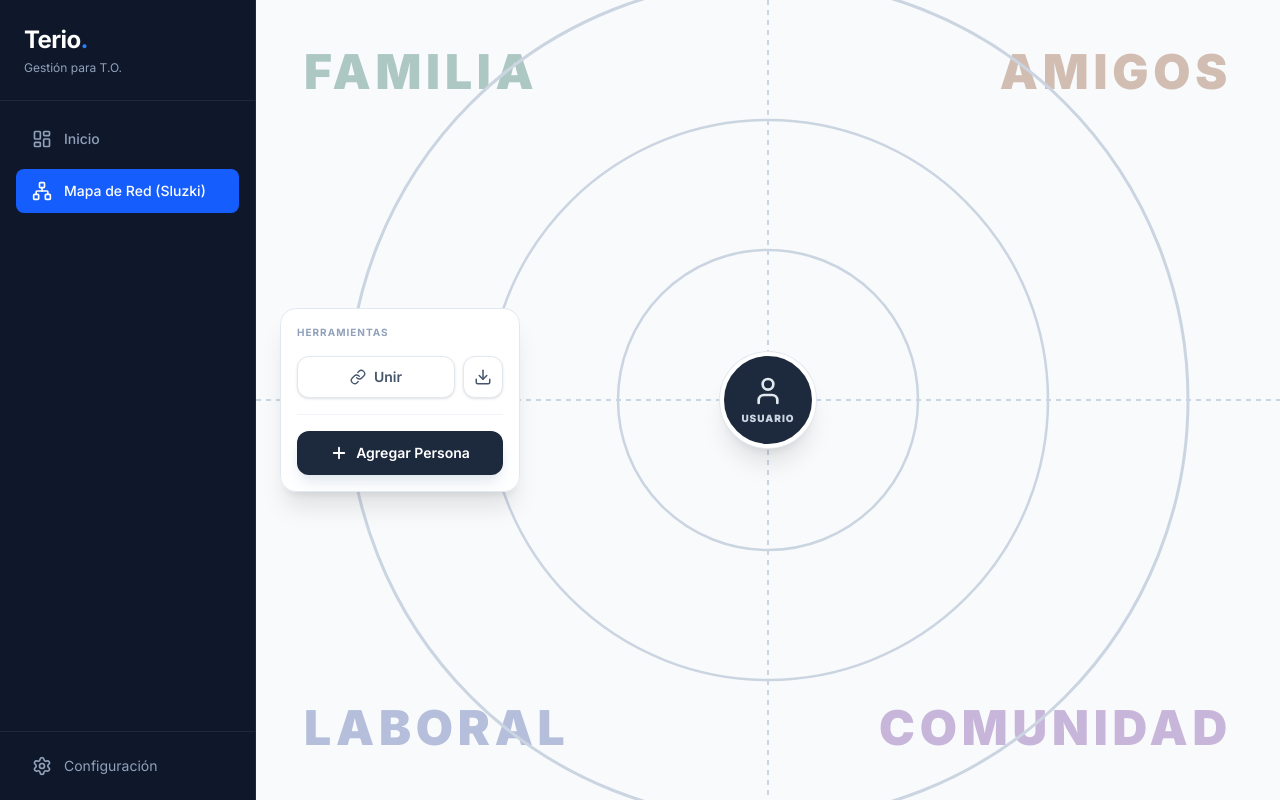
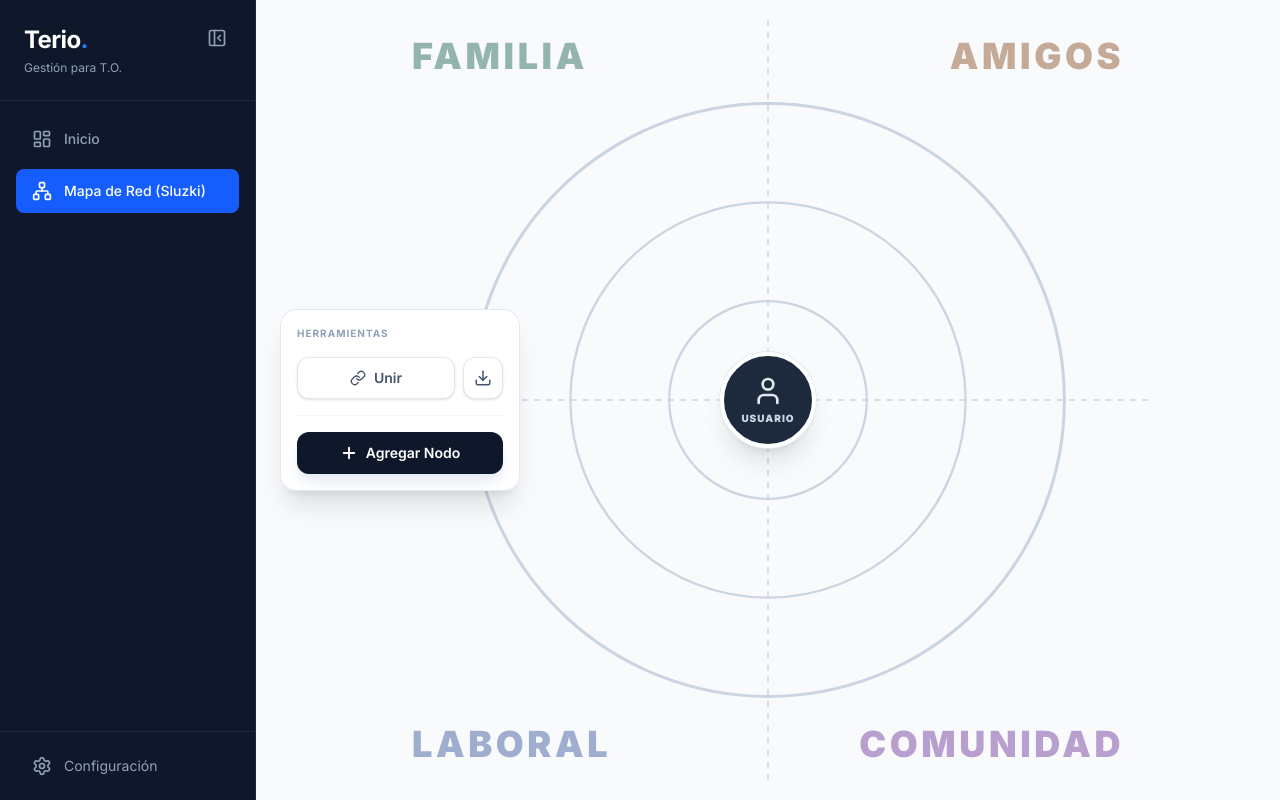
Before and after one commit to vcanio/Terio, a Next.js app: page /tools/sluzki in a window 1280 px wide. Built offline with nearby package versions, Linux system fonts and the light colour scheme.

Commit message:
Refactor layout structure with collapsible sidebar and responsive UI improvements

```diff
--- a/src/app/layout.tsx
+++ b/src/app/layout.tsx
@@ -1,7 +1,7 @@
 import type { Metadata } from 'next';
 import { Inter } from 'next/font/google';
 import './globals.css';
-import { Sidebar } from '@/components/layout/Sidebar';
+import AppLayout from '@/components/layout/AppLayout'; // Importamos el nuevo layout
 
 const inter = Inter({ subsets: ['latin'] });
 
@@ -18,18 +18,10 @@ export default function RootLayout({
   return (
     <html lang="es">
       <body className={`${inter.className} bg-slate-50 text-slate-900 overflow-hidden`}>
-        <div className="flex h-screen w-screen">
-
-          {/* 1. La Barra Lateral (Fija) */}
-          <Sidebar />
-
-          {/* 2. El Contenido Principal */}
-          {/* AGREGADO: 'ml-64' es vital. Empuja el contenido 256px a la derecha para respetar el menú */}
-          <main className="flex-1 ml-64 h-full relative bg-white">
-            {children}
-          </main>
-
-        </div>
+        {/* Reemplazamos la estructura manual por AppLayout que maneja el estado */}
+        <AppLayout>
+          {children}
+        </AppLayout>
       </body>
     </html>
   );
--- /dev/null
+++ b/src/components/layout/AppLayout.tsx
@@ -0,0 +1,37 @@
+'use client';
+
+import { useState } from 'react';
+import { Sidebar } from './Sidebar';
+import { PanelLeftOpen } from 'lucide-react';
+
+export default function AppLayout({ children }: { children: React.ReactNode }) {
+  const [isSidebarOpen, setIsSidebarOpen] = useState(true);
+
+  return (
+    <div className="flex h-screen w-screen relative overflow-hidden bg-slate-50">
+      <Sidebar
+        isOpen={isSidebarOpen}
+        toggle={() => setIsSidebarOpen(!isSidebarOpen)}
+      />
+
+      {!isSidebarOpen && (
+        <button
+          onClick={() => setIsSidebarOpen(true)}
+          className="fixed top-4 left-4 z-50 p-2.5 bg-slate-900 text-white rounded-xl shadow-lg hover:bg-slate-800 transition-all active:scale-95"
+          title="Mostrar menú"
+        >
+          <PanelLeftOpen size={20} />
+        </button>
+      )}
+
+      <main
+        className={`
+          flex-1 h-full relative transition-all duration-300 ease-in-out flex flex-col overflow-hidden
+          ${isSidebarOpen ? 'ml-64' : 'ml-0'}
+        `}
+      >
+        {children}
+      </main>
+    </div>
+  );
+}
--- a/src/components/layout/Sidebar.tsx
+++ b/src/components/layout/Sidebar.tsx
@@ -2,23 +2,48 @@
 
 import Link from 'next/link';
 import { usePathname } from 'next/navigation';
-import { LayoutDashboard, Network, Settings } from 'lucide-react';
+import { LayoutDashboard, Network, Settings, PanelLeftClose } from 'lucide-react';
+
+// Definimos las props que recibirá el componente
+interface SidebarProps {
+  isOpen?: boolean;
+  toggle?: () => void;
+}
 
 const menuItems = [
   { name: 'Inicio', href: '/', icon: LayoutDashboard },
   { name: 'Mapa de Red (Sluzki)', href: '/tools/sluzki', icon: Network },
 ];
 
-export function Sidebar() {
+export function Sidebar({ isOpen = true, toggle }: SidebarProps) {
   const pathname = usePathname();
 
   return (
-    <aside className="w-64 bg-slate-900 text-white h-screen flex flex-col fixed left-0 top-0 border-r border-slate-800">
-      <div className="p-6 border-b border-slate-800">
-        <h1 className="text-2xl font-bold tracking-tight">Terio<span className="text-blue-500">.</span></h1>
-        <p className="text-xs text-slate-400 mt-1">Gestión para T.O.</p>
+    <aside
+      className={`
+        fixed left-0 top-0 h-screen w-64 z-40
+        bg-slate-900 text-white border-r border-slate-800
+        flex flex-col transition-transform duration-300 ease-in-out
+        ${isOpen ? 'translate-x-0' : '-translate-x-full'}
+      `}
+    >
+      <div className="p-6 border-b border-slate-800 flex justify-between items-start">
+        <div>
+          <h1 className="text-2xl font-bold tracking-tight">Terio<span className="text-blue-500">.</span></h1>
+          <p className="text-xs text-slate-400 mt-1">Gestión para T.O.</p>
+        </div>
+
+        {/* Botón para cerrar dentro del Sidebar */}
+        <button
+          onClick={toggle}
+          className="text-slate-400 hover:text-white transition-colors p-1 rounded-md hover:bg-slate-800"
+          title="Ocultar menú"
+        >
+          <PanelLeftClose size={20} />
+        </button>
       </div>
-      <nav className="flex-1 p-4 space-y-2">
+
+      <nav className="flex-1 p-4 space-y-2 overflow-y-auto">
         {menuItems.map((item) => {
           const isActive = pathname === item.href;
           return (
@@ -35,8 +60,9 @@ export function Sidebar() {
           );
         })}
       </nav>
+
       <div className="p-4 border-t border-slate-800">
-        <button className="flex items-center gap-3 text-slate-400 hover:text-white px-4 py-2 w-full">
+        <button className="flex items-center gap-3 text-slate-400 hover:text-white px-4 py-2 w-full transition-colors rounded-lg hover:bg-slate-800">
           <Settings size={20} />
           <span className="text-sm">Configuración</span>
         </button>
--- a/src/components/tools/sluzki/Board.tsx
+++ b/src/components/tools/sluzki/Board.tsx
@@ -98,7 +98,7 @@ const DraggableNode = ({
       >
         <div
           className={`
-          w-20 h-20 rounded-full flex flex-col items-center justify-center
+          w-16 h-16 md:w-20 md:h-20 rounded-full flex flex-col items-center justify-center
           border-[3px] shadow-sm transition-all duration-200 bg-white
           ${style.border}
           ${
@@ -130,7 +130,7 @@ const DraggableNode = ({
           <input
             value={node.name}
             onChange={(e) => onChangeName(e.target.value)}
-            className={`w-16 bg-transparent text-center text-xs font-bold focus:outline-none ${style.text} placeholder-slate-400`}
+            className={`w-14 md:w-16 bg-transparent text-center text-[10px] md:text-xs font-bold focus:outline-none ${style.text} placeholder-slate-400`}
             placeholder="Nombre"
             onMouseDown={(e) => e.stopPropagation()}
           />
@@ -149,7 +149,6 @@ export default function SluzkiBoard() {
   const [sourceId, setSourceId] = useState<string | null>(null);
   const [mousePos, setMousePos] = useState({ x: 0, y: 0 });
 
-  // --- ESTADOS PARA EL MODAL ---
   const [isModalOpen, setIsModalOpen] = useState(false);
   const [modalName, setModalName] = useState("");
   const [modalType, setModalType] = useState<NodeType>("family");
@@ -176,30 +175,31 @@ export default function SluzkiBoard() {
       .catch((err) => console.error(err));
   }, [containerRef]);
 
-  // --- AGREGAR NODO DESDE EL MODAL ---
+  // --- AGREGAR NODO ---
   const handleAddMember = () => {
     if (!modalName.trim()) return;
 
     const id = Date.now().toString();
-    const radius = 220;
+    // Ajustamos el radio inicial para que caiga visualmente dentro de los círculos nuevos
+    const radius = 180;
 
     let minAngle = 0,
       maxAngle = 0;
 
     switch (modalType) {
-      case "family":
+      case "family": // Arriba Izquierda
         minAngle = Math.PI;
         maxAngle = 1.5 * Math.PI;
         break;
-      case "friend":
+      case "friend": // Arriba Derecha
         minAngle = 1.5 * Math.PI;
         maxAngle = 2 * Math.PI;
         break;
-      case "work":
+      case "work": // Abajo Izquierda
         minAngle = 0.5 * Math.PI;
         maxAngle = Math.PI;
         break;
-      case "community":
+      case "community": // Abajo Derecha
         minAngle = 0;
         maxAngle = 0.5 * Math.PI;
         break;
@@ -291,24 +291,29 @@ export default function SluzkiBoard() {
     <div
       ref={containerRef}
       onMouseMove={handleMouseMove}
-      className={`w-full h-full relative bg-slate-50 overflow-hidden font-sans
+      className={`
+        w-full h-full relative bg-slate-50 font-sans flex items-center justify-center overflow-hidden
         ${isConnecting ? "cursor-crosshair" : ""}
       `}
     >
       {/* --- 1. BARRA DE HERRAMIENTAS --- */}
-      <div className="exclude-from-export absolute top-1/2 left-6 -translate-y-1/2 z-50 flex flex-col gap-4 w-60 animate-in slide-in-from-right-4 duration-500 select-none">
-        <div className="bg-white/95 backdrop-blur-sm p-4 rounded-2xl shadow-xl border border-slate-200">
-          <h1 className="text-[10px] font-bold text-slate-400 uppercase tracking-widest mb-4">
+      <div
+        className="exclude-from-export absolute z-50
+          left-4 right-4 bottom-4 md:bottom-auto md:top-1/2 md:left-6 md:right-auto md:-translate-y-1/2 md:w-60
+          flex flex-col gap-4 animate-in slide-in-from-bottom-4 md:slide-in-from-left-4 duration-500 select-none pointer-events-none"
+      >
+        <div className="bg-white/95 backdrop-blur-sm p-3 md:p-4 rounded-2xl shadow-xl border border-slate-200 pointer-events-auto">
+          <h1 className="hidden md:block text-[10px] font-bold text-slate-400 uppercase tracking-widest mb-4">
             Herramientas
           </h1>
 
-          <div className="flex gap-2 mb-4">
+          <div className="flex gap-2 mb-0 md:mb-4">
             <button
               onClick={() => {
                 setIsConnecting(!isConnecting);
                 setSourceId(null);
               }}
-              className={`flex-1 flex items-center justify-center gap-2 py-2.5 rounded-xl text-sm font-semibold transition-all border
+              className={`flex-1 flex items-center justify-center gap-2 py-2.5 rounded-xl text-xs md:text-sm font-semibold transition-all border
                 ${
                   isConnecting
                     ? "bg-blue-600 border-blue-600 text-white shadow-md ring-2 ring-blue-200 ring-offset-1"
@@ -325,114 +330,92 @@ export default function SluzkiBoard() {
             >
               <Download size={18} />
             </button>
-          </div>
-
-          <div className="w-full h-px bg-slate-100 mb-4"></div>
 
             <button
               onClick={() => setIsModalOpen(true)}
-            className="w-full py-3 bg-slate-800 text-white rounded-xl flex items-center justify-center gap-2 shadow-lg shadow-slate-200 hover:bg-slate-700 hover:scale-[1.02] active:scale-95 transition-all"
+              className="md:hidden p-2.5 bg-slate-900 text-white rounded-xl shadow-lg hover:bg-slate-800 transition-all active:scale-95"
+            >
+              <Plus size={18} />
+            </button>
+          </div>
+
+          <div className="hidden md:block w-full h-px bg-slate-100 mb-4"></div>
+          <button
+            onClick={() => setIsModalOpen(true)}
+            className="hidden md:flex w-full py-3 bg-slate-900 text-white rounded-xl items-center justify-center gap-2 shadow-lg shadow-slate-200 hover:bg-slate-700 hover:scale-[1.02] active:scale-95 transition-all"
           >
             <Plus size={18} strokeWidth={2.5} />
-            <span className="font-semibold text-sm">Agregar Persona</span>
+            <span className="font-semibold text-sm leading-none">Agregar Nodo</span>
           </button>
         </div>
 
         {isConnecting && (
-          <div className="bg-slate-800 text-white p-3 rounded-xl shadow-lg text-xs flex gap-3 items-center animate-in fade-in slide-in-from-bottom-2">
+          <div className="bg-slate-800 text-white p-3 rounded-xl shadow-lg text-xs flex gap-3 items-center animate-in fade-in pointer-events-auto mx-auto md:mx-0 w-fit">
             <Info size={18} className="shrink-0 text-blue-300" />
             <span>
-              Haz clic en dos personas para conectarlas. <br />
+              Clic en dos nodos para conectar. <br />
               <span className="opacity-60">Esc para cancelar.</span>
             </span>
           </div>
         )}
       </div>
 
-      {/* --- 2. ETIQUETAS DE FONDO --- */}
-      <div className="absolute inset-0 pointer-events-none p-10 z-0">
-        <span className="absolute top-12 left-12 text-emerald-900/30 text-5xl font-black uppercase tracking-widest select-none">
+      {/* --- 2. CONTENEDOR VISUAL CUADRADO (FONDO Y ETIQUETAS) --- */}
+      <div className="pointer-events-none absolute w-full max-w-[95vmin] aspect-square flex items-center justify-center">
+
+        {/* ETIQUETAS DE TEXTO (Posicionadas en las esquinas, con fondo suave para evitar superposición visual) */}
+        <div className="absolute inset-0 z-0 text-2xl md:text-3xl lg:text-4xl font-black uppercase tracking-widest select-none">
+            {/* Usamos 'backdrop-blur' y un fondo muy sutil para que si una línea pasa por debajo, el texto se lea */}
+            <span className="absolute top-4 left-4 text-emerald-900/40 bg-slate-50/50 backdrop-blur-[2px] px-2 rounded-lg">
                 Familia
             </span>
-        <span className="absolute top-12 right-12 text-amber-900/30 text-5xl font-black uppercase tracking-widest select-none">
+            <span className="absolute top-4 right-4 text-amber-900/40 bg-slate-50/50 backdrop-blur-[2px] px-2 rounded-lg">
                 Amigos
             </span>
-        <span className="absolute bottom-12 left-12 text-blue-900/30 text-5xl font-black uppercase tracking-widest select-none">
+            <span className="absolute bottom-4 left-4 text-blue-900/40 bg-slate-50/50 backdrop-blur-[2px] px-2 rounded-lg">
                 Laboral
             </span>
-        <span className="absolute bottom-12 right-12 text-purple-900/30 text-5xl font-black uppercase tracking-widest select-none">
+            <span className="absolute bottom-4 right-4 text-purple-900/40 bg-slate-50/50 backdrop-blur-[2px] px-2 rounded-lg">
                 Comunidad
             </span>
         </div>
 
-      {/* --- 3. ESTRUCTURA SVG DE FONDO --- */}
-      <svg className="absolute inset-0 w-full h-full pointer-events-none z-0">
+        {/* SVG DE FONDO (Circulos reducidos para no tocar las esquinas) */}
+        <svg className="absolute inset-0 w-full h-full z-0" viewBox="0 0 1000 1000">
+          {/* Líneas Cruzadas */}
           <line
-          x1="0"
-          y1="50%"
-          x2="100%"
-          y2="50%"
-          stroke="#cbd5e1"
-          strokeWidth="2"
-          strokeDasharray="5 5"
+            x1="0" y1="500" x2="1000" y2="500"
+            stroke="#cbd5e1" strokeWidth="2" strokeDasharray="8 8"
           />
           <line
-          x1="50%"
-          y1="0"
-          x2="50%"
-          y2="100%"
-          stroke="#cbd5e1"
-          strokeWidth="2"
-          strokeDasharray="5 5"
+            x1="500" y1="0" x2="500" y2="1000"
+            stroke="#cbd5e1" strokeWidth="2" strokeDasharray="8 8"
           />
-        <circle
-          cx="50%"
-          cy="50%"
-          r="150"
-          fill="none"
-          stroke="#cbd5e1"
-          strokeWidth="2.5"
-        />
-        <circle
-          cx="50%"
-          cy="50%"
-          r="280"
-          fill="none"
-          stroke="#cbd5e1"
-          strokeWidth="2.5"
-        />
-        <circle
-          cx="50%"
-          cy="50%"
-          r="420"
-          fill="none"
-          stroke="#cbd5e1"
-          strokeWidth="3"
-        />
+
+          {/* Círculos Concéntricos - RADIO REDUCIDO para dejar esquinas libres */}
+          {/* Antes r=450 (90% del espacio), ahora r=380 (76% del espacio) */}
+          <circle cx="500" cy="500" r="130" fill="none" stroke="#cbd5e1" strokeWidth="3" />
+          <circle cx="500" cy="500" r="260" fill="none" stroke="#cbd5e1" strokeWidth="3" />
+          <circle cx="500" cy="500" r="390" fill="none" stroke="#cbd5e1" strokeWidth="4" />
         </svg>
+      </div>
 
-      {/* --- 4. AREA DE JUEGO (NODOS Y CONEXIONES) --- */}
-      <div className="absolute top-1/2 left-1/2 w-0 h-0 z-10">
+      {/* --- 3. ÁREA DE JUEGO (NODOS Y CONEXIONES) --- */}
+      <div className="absolute top-1/2 left-1/2 w-0 h-0 z-10 overflow-visible">
         {/* SVG PARA LÍNEAS DE CONEXIÓN */}
         <svg
           className="absolute overflow-visible -top-[9999px] -left-[9999px] w-[19999px] h-[19999px] pointer-events-none"
           style={{ left: 0, top: 0 }}
         >
-          {/* Línea temporal cuando se está arrastrando para conectar */}
           {isConnecting && sourceId && (
             <line
-              x1={sourcePos.x}
-              y1={sourcePos.y}
-              x2={mousePos.x}
-              y2={mousePos.y}
-              stroke="#3b82f6"
-              strokeWidth="2"
-              strokeDasharray="5 5"
+              x1={sourcePos.x} y1={sourcePos.y}
+              x2={mousePos.x} y2={mousePos.y}
+              stroke="#3b82f6" strokeWidth="2" strokeDasharray="5 5"
               className="opacity-60 animate-pulse"
             />
           )}
 
-          {/* Líneas existentes entre nodos */}
           {edges.map((edge) => {
             const start = getNodePos(edge.from);
             const end = getNodePos(edge.to);
@@ -447,32 +430,19 @@ export default function SluzkiBoard() {
                   deleteEdge(edge.id);
                 }}
               >
-                {/* 1. Línea invisible ancha para facilitar el click */}
                 <line
-                  x1={start.x}
-                  y1={start.y}
-                  x2={end.x}
-                  y2={end.y}
-                  stroke="transparent"
-                  strokeWidth="20"
+                  x1={start.x} y1={start.y}
+                  x2={end.x} y2={end.y}
+                  stroke="transparent" strokeWidth="20"
                 />
-
-                {/* 2. Línea visible (con fallback de color hexadecimal para la exportación) */}
                 <line
-                  x1={start.x}
-                  y1={start.y}
-                  x2={end.x}
-                  y2={end.y}
+                  x1={start.x} y1={start.y}
+                  x2={end.x} y2={end.y}
                   stroke="#94a3b8"
                   className="stroke-slate-400 stroke-[2px] transition-colors duration-300 group-hover:stroke-red-400"
                 />
-
-                {/* 3. Icono de basura (Excluido de la exportación para evitar errores de renderizado) */}
                 <foreignObject
-                  x={midX - 12}
-                  y={midY - 12}
-                  width={24}
-                  height={24}
+                  x={midX - 12} y={midY - 12} width={24} height={24}
                   className="overflow-visible pointer-events-none exclude-from-export"
                 >
                   <div className="w-6 h-6 flex items-center justify-center opacity-0 group-hover:opacity-100 transition-all duration-200 transform scale-75 group-hover:scale-100">
@@ -491,15 +461,9 @@ export default function SluzkiBoard() {
           onClick={() => handleNodeClick("center")}
           className={`
             absolute -translate-x-1/2 -translate-y-1/2 z-30
-            w-24 h-24 rounded-full bg-slate-800 text-white flex flex-col items-center justify-center
+            w-20 h-20 md:w-24 md:h-24 rounded-full bg-slate-800 text-white flex flex-col items-center justify-center
             shadow-xl cursor-pointer transition-all duration-300 border-4 border-white ring-1 ring-slate-200
-
-            {/* AQUÍ ESTÁ EL CAMBIO: Se quitó 'hover:scale-105' del final */}
-            ${
-              isConnecting && sourceId === "center"
-                ? "ring-4 ring-blue-400 scale-105"
-                : ""
-            }
+            ${isConnecting && sourceId === "center" ? "ring-4 ring-blue-400 scale-105" : ""}
           `}
         >
           <User size={32} className="mb-1 text-slate-200" />
@@ -523,9 +487,9 @@ export default function SluzkiBoard() {
         ))}
       </div>
 
-      {/* --- 5. MODAL NUEVO INTEGRANTE --- */}
+      {/* --- MODAL NUEVO INTEGRANTE --- */}
       {isModalOpen && (
-        <div className="exclude-from-export fixed inset-0 z-100 flex items-center justify-center bg-slate-900/40 backdrop-blur-sm animate-in fade-in duration-200">
+        <div className="exclude-from-export fixed inset-0 z-100 flex items-center justify-center bg-slate-900/40 backdrop-blur-sm animate-in fade-in duration-200 p-4">
           <div className="bg-white rounded-2xl shadow-2xl w-full max-w-sm p-6 scale-100 animate-in zoom-in-95 duration-200">
             <div className="flex justify-between items-center mb-6">
               <h2 className="text-lg font-bold text-slate-800">
@@ -540,7 +504,6 @@ export default function SluzkiBoard() {
             </div>
 
             <div className="space-y-4">
-              {/* Input Nombre */}
               <div>
                 <label className="block text-xs font-bold text-slate-500 uppercase tracking-wider mb-2">
                   Nombre
@@ -550,13 +513,12 @@ export default function SluzkiBoard() {
                   type="text"
                   value={modalName}
                   onChange={(e) => setModalName(e.target.value)}
-                  placeholder="Ej: María, Juan, Jefe..."
+                  placeholder="Ej: María, Juan..."
                   className="w-full bg-slate-50 border border-slate-200 text-slate-800 text-sm rounded-xl px-4 py-3 focus:outline-none focus:ring-2 focus:ring-blue-500/20 focus:border-blue-500 transition-all"
                   onKeyDown={(e) => e.key === "Enter" && handleAddMember()}
                 />
               </div>
 
-              {/* Selector de Tipo (Cuadrante) */}
               <div>
                 <label className="block text-xs font-bold text-slate-500 uppercase tracking-wider mb-2">
                   Cuadrante / Relación
@@ -599,7 +561,6 @@ export default function SluzkiBoard() {
                 </div>
               </div>
 
-              {/* Botón Acción */}
               <button
                 onClick={handleAddMember}
                 disabled={!modalName.trim()}
```
Lines whose indentation alone changed are shown as unchanged.
